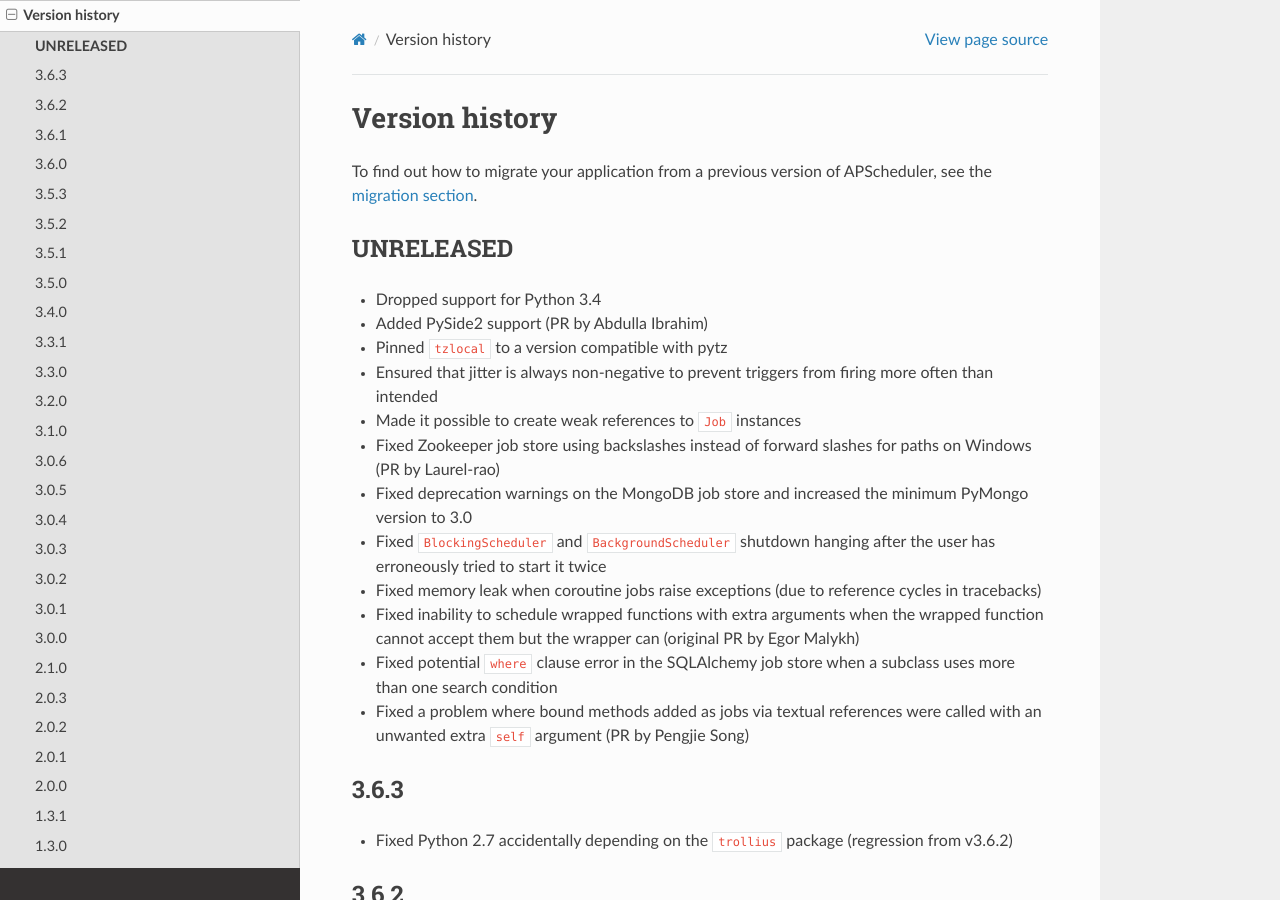
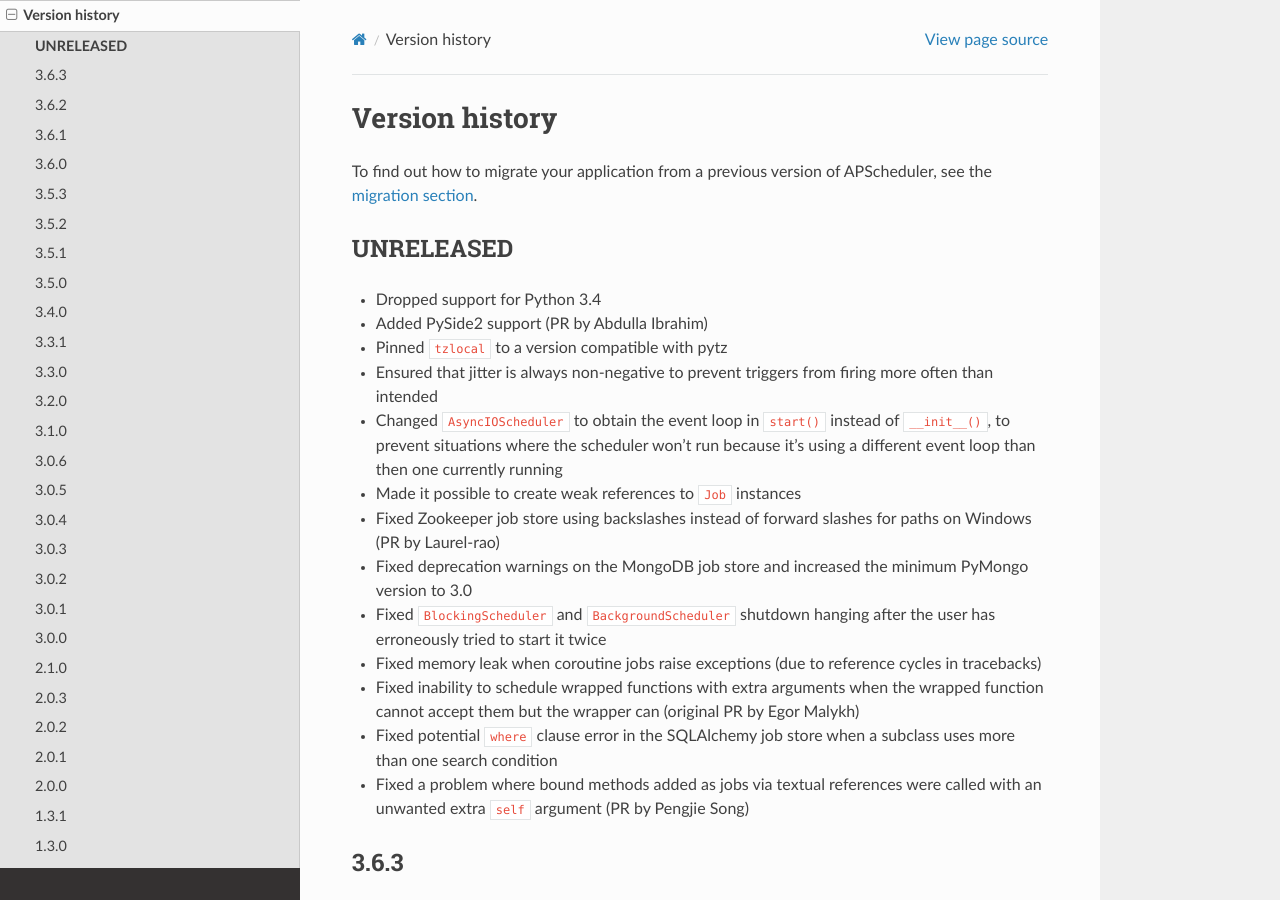
Before and after one commit to agronholm/apscheduler, a Sphinx documentation site: the page built from docs/versionhistory.rst, in a window 1280 px wide and 900 px high. Built offline with Sphinx 7.4.7 and the Read the Docs theme 2.0.0, drawn with Linux system fonts in a browser that asks for light colours.

Commit message:
Get the asyncio event loop in start() and not in __init()__
Fixes #484.

```diff
--- a/docs/versionhistory.rst
+++ b/docs/versionhistory.rst
@@ -12,6 +12,9 @@ APScheduler, see the :doc:`migration section <migration>`.
 * Pinned ``tzlocal`` to a version compatible with pytz
 * Ensured that jitter is always non-negative to prevent triggers from firing more often than
   intended
+* Changed ``AsyncIOScheduler`` to obtain the event loop in ``start()`` instead of ``__init__()``,
+  to prevent situations where the scheduler won't run because it's using a different event loop
+  than then one currently running
 * Made it possible to create weak references to ``Job`` instances
 * Fixed Zookeeper job store using backslashes instead of forward slashes for paths
   on Windows (PR by Laurel-rao)
```
Also changed, not shown: 1 other file.
